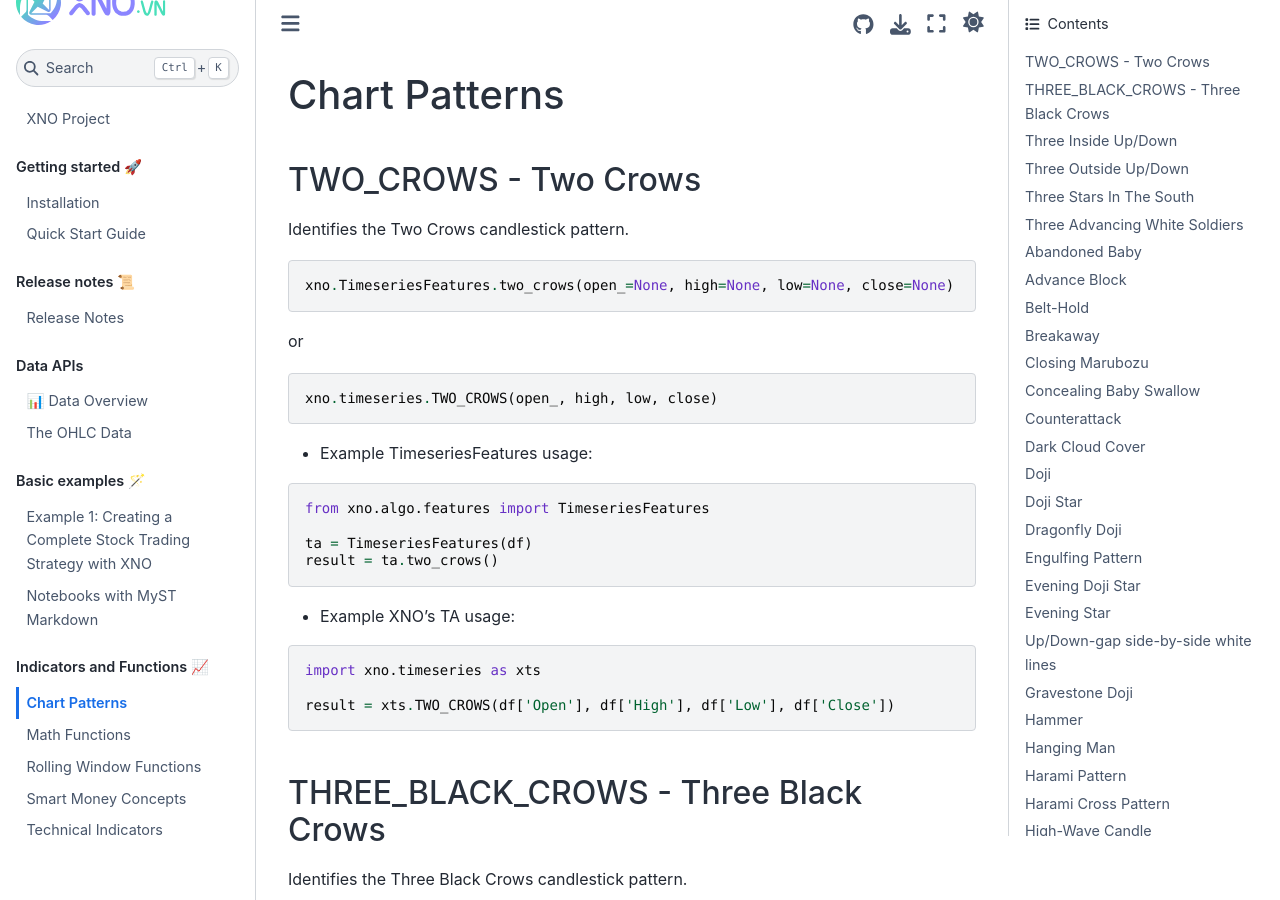
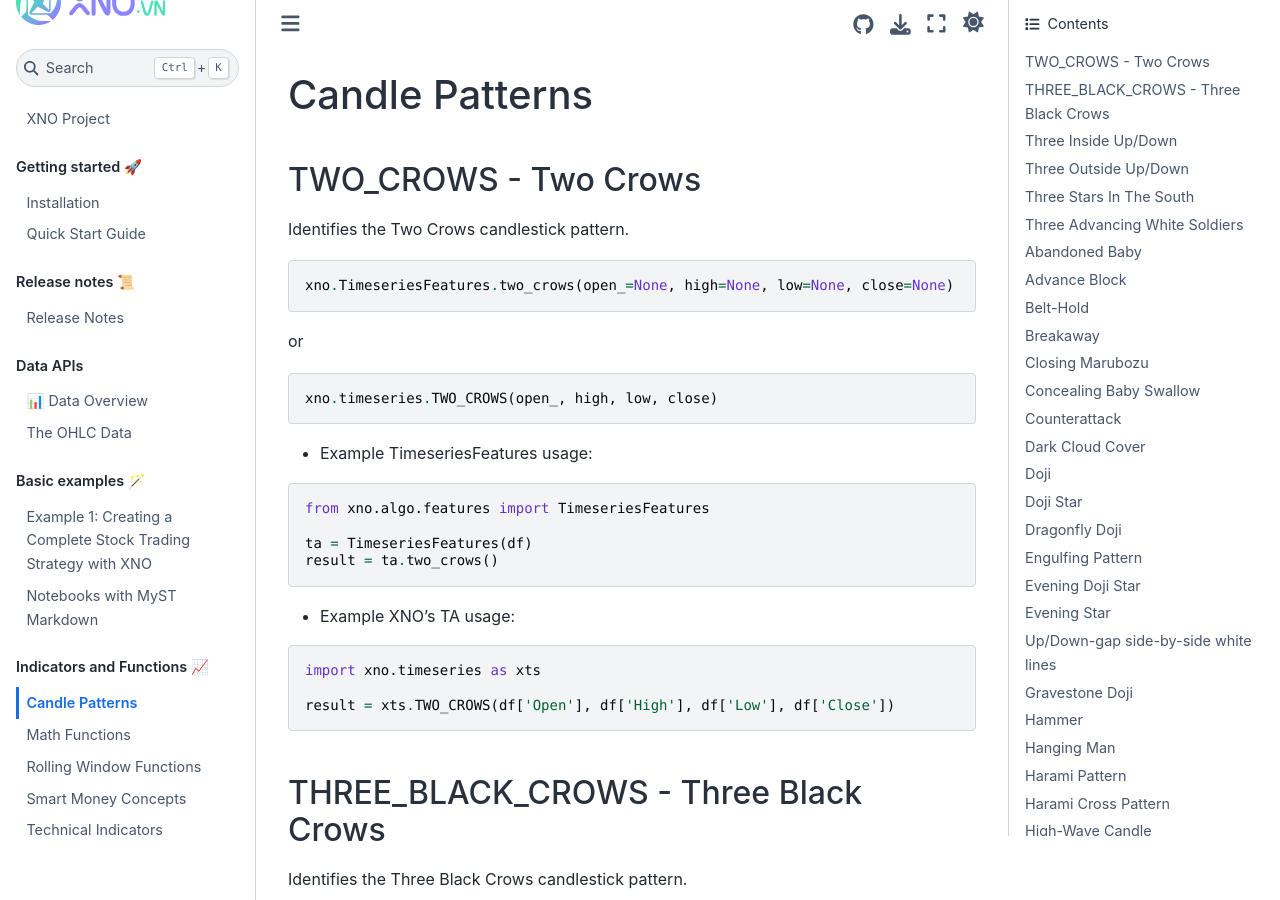
Before and after one commit to VN-Fin/xno_vn, a Jupyter Book: the page built from docs/ta/chart.md, in a window 1280 px wide and 900 px high. Built offline with Jupyter Book 1.0.4 settings and Sphinx 7.4.7 and the Sphinx Book theme 1.1.4, drawn with Linux system fonts in a browser that asks for light colours; pages that are not in the unit, such as notebooks, are missing from menus.

Commit message:
Chart -> Candle patterns

```diff
--- a/docs/ta/chart.md
+++ b/docs/ta/chart.md
@@ -1,4 +1,4 @@
-## Chart Patterns
+## Candle Patterns
 ### TWO_CROWS	- Two Crows
 Identifies the Two Crows candlestick pattern.
 
```
